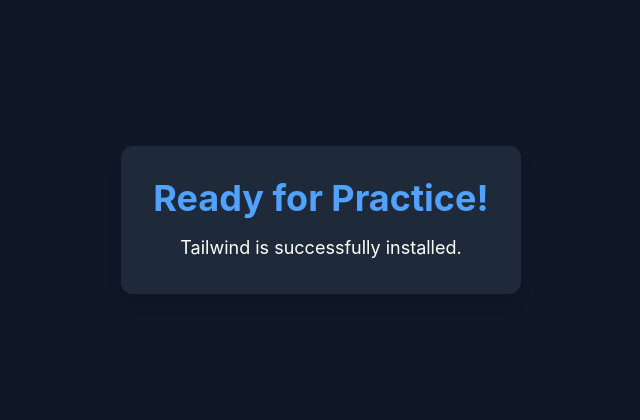
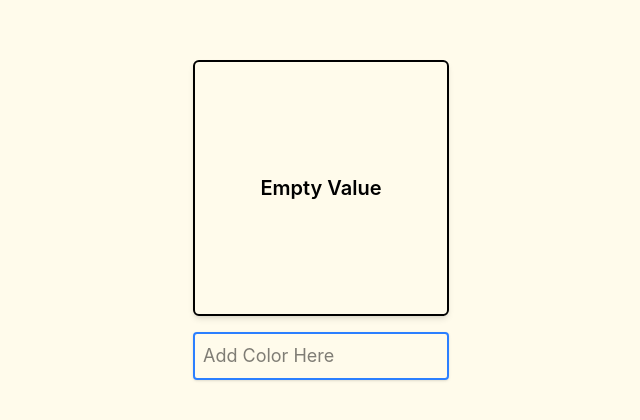
Before and after one commit to Damilolaadefenwa/devLab101, a React (Vite) app in the folder lessonPracticals/: page / in a window 1280 px wide. Shown: the part 180-600 px from the top of the page, without its empty margins (319-959 px from the left). Built offline with nearby package versions, Linux system fonts and the light colour scheme.

Commit message:
gray-dave assignment

```diff
--- /dev/null
+++ b/lessonPracticals/src/AddColor.jsx
@@ -0,0 +1,17 @@
+
+const AddColor = ({colorValue, setColorValue}) => {
+  return (
+      <form onSubmit={(e) => e.preventDefault()} >
+          <input
+              autoFocus
+              type="text"
+              placeholder="Add Color Here"
+              className="w-64 p-2 text-lg border-2 border-gray-400 rounded shadow-sm focus:outline-none focus:border-blue-500"
+              value={colorValue}
+              onChange={(e) => setColorValue(e.target.value)}
+          />
+      </form>
+    )
+}
+
+export default AddColor
--- a/lessonPracticals/src/App.jsx
+++ b/lessonPracticals/src/App.jsx
@@ -1,10 +1,20 @@
 import Content from "./Content.jsx";
+import { useState } from 'react';
 
 function App() {
+  /* 1. DECLARE REACT USESTATE FOR DYNAMIC RESULT HERE */
+  const [colorValue, setColorValue] = useState('')
+
+  /*2. DECLARE YOUR FUNCTION-METHOD/PROPS HERE*/
+
+
+  /*3. ADD YOUR FUNCTION COMPONENT & THEIR PROPERTY FOR PROPS DRILLING HERE */
 
   return (
-    <Content />
-
+    <Content
+      colorValue={colorValue}
+      setColorValue={setColorValue}
+    />
   );
 }
 
--- a/lessonPracticals/src/Content.jsx
+++ b/lessonPracticals/src/Content.jsx
@@ -1,19 +1,20 @@
+import ShowColor from "./ShowColor.jsx"
+import AddColor from "./AddColor.jsx"
 
-const Content = () => {
+{/* Dave-Gray Project Challenge */ }
+
+const Content = ({colorValue, setColorValue}) => {
   return (
-       <section className="flex min-h-screen flex-col items-center justify-center gap-12 bg-gray-900">
-      {/* Your Tailwind Badge */}
-      <div className="rounded-xl bg-gray-800 p-8 text-center shadow-lg">
-        <h1 className="mb-4 text-4xl font-bold text-blue-400">
-          Ready for Practice!
-        </h1>
-        <p className="text-lg text-white">
-          Tailwind is successfully installed.
-        </p>
-      </div>
-
-    </section>
-  )
+      <main className="flex flex-col items-center justify-center min-h-screen bg-amber-50">
+          <ShowColor
+            colorValue={colorValue}
+          />
+          <AddColor
+              colorValue={colorValue}
+              setColorValue={setColorValue}
+          />
+      </main>
+    )
 }
 
 export default Content
--- /dev/null
+++ b/lessonPracticals/src/ShowColor.jsx
@@ -0,0 +1,13 @@
+
+const ShowColor = ({colorValue}) => {
+  return (
+      <section style={{backgroundColor: colorValue}} className="w-64 h-64 border-2 border-black flex items-center justify-center rounded-md shadow-md mb-4 transition-colors duration-300">
+          <p className="text-xl font-semibold">
+              {colorValue ? colorValue : "Empty Value"}
+              {/* If colorValue is empty, show "Empty Value", otherwise show the color name */}
+          </p>
+      </section>
+    )
+}
+
+export default ShowColor
```
Also changed, not shown: 1 other file (tests, documents, lock files or other folders).
